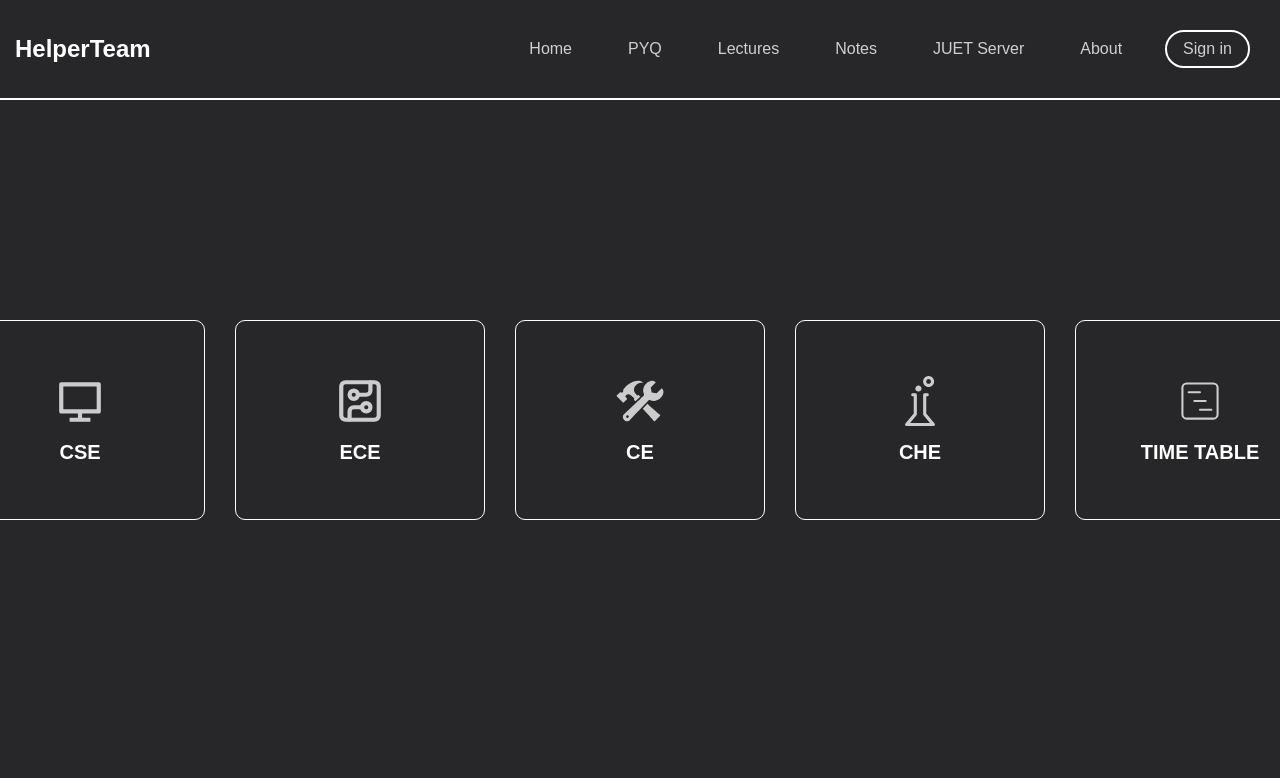
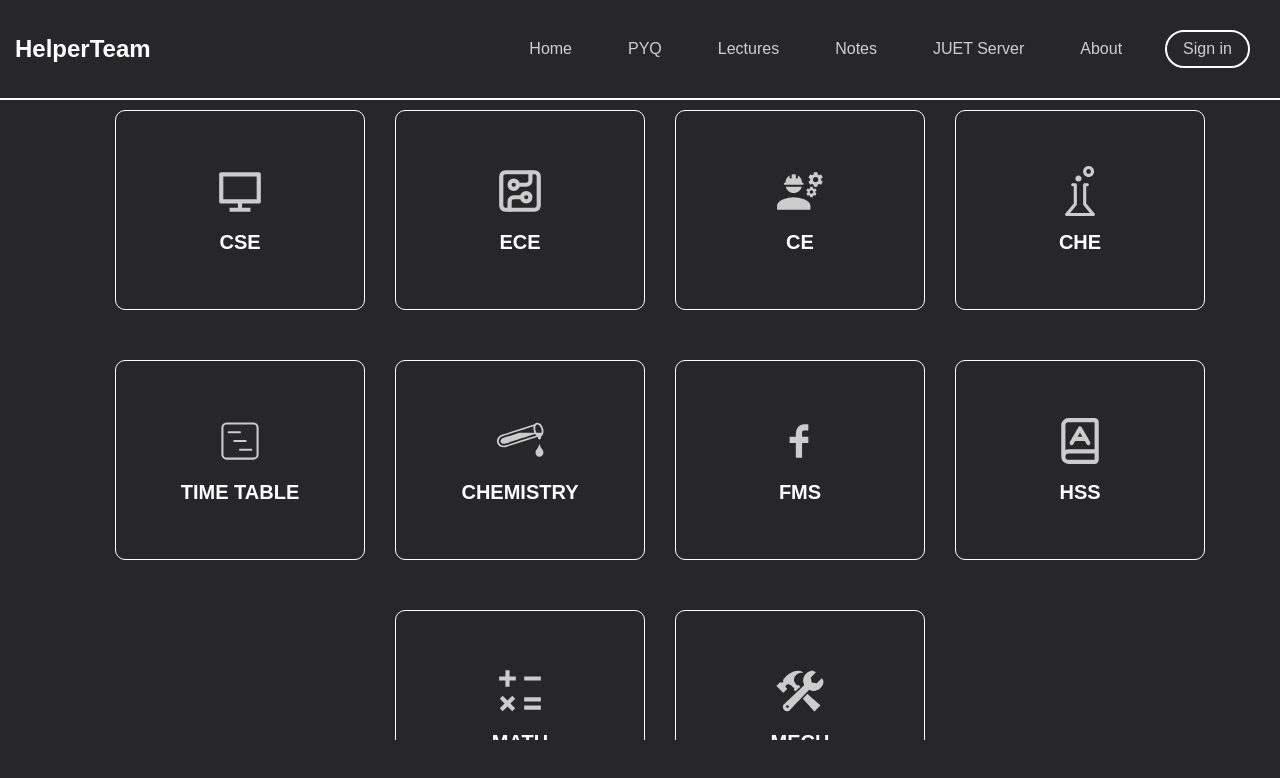
Before and after one commit to Indranil102/Helper_Team, a React (Create React App) app: page /juetserver in a window 1280 px wide. Shown: the top 778 px of the page. Built offline with nearby package versions, Linux system fonts and the light colour scheme; a web font is replaced by a local one.

Commit message:
icon updated of juetserver

```diff
--- a/src/Pages/SelectDepartment/SelectDepartment.css
+++ b/src/Pages/SelectDepartment/SelectDepartment.css
@@ -11,10 +11,11 @@
 
 .select-year-fullscreen {
   display: flex;
-  flex-direction: row;
-  align-items:center;
+  flex-direction: column;
+  align-items: center;
   justify-content: center;
   height: 80vh;
+  flex-wrap: wrap;
   width: 100%; /* Full viewport width */
   text-align: center; /* Center text elements inside the container */
    /* Optional background color */
@@ -27,10 +28,10 @@
 .contain {
   display: flex;
   flex-direction: row;
+  justify-content: center;
   align-items: center;
-  justify-content: center;
   gap: 30px;
-
+  flex-wrap: wrap;
    height: 80vh;
    width: 100%;
   padding-bottom: 20px;
--- a/src/Pages/SelectDepartment/SelectDepartment.jsx
+++ b/src/Pages/SelectDepartment/SelectDepartment.jsx
@@ -5,7 +5,11 @@ import { LuCircuitBoard } from "react-icons/lu";
 import { IoIosConstruct } from "react-icons/io";
 import { SlChemistry } from "react-icons/sl";
 import { CiViewTimeline } from "react-icons/ci";
-
+import { GiChemicalDrop } from "react-icons/gi";
+import { LuBookA } from "react-icons/lu";
+import { TiSocialFacebook } from "react-icons/ti";
+import { MdEngineering } from "react-icons/md";
+import { BiMath } from "react-icons/bi";
 
 const SelectDepartment = () => {
   return (
@@ -16,7 +20,7 @@ const SelectDepartment = () => {
           <a href="https://drive.google.com/drive/folders/1Ve3D7nfETE1Z-Ex5iLa6Uywi6QDuLhgc?usp=drive_link"><button className="box"  > <RiComputerLine />CSE</button></a>
           <a href="https://drive.google.com/drive/folders/1HeXlS04ETkFbdHKPsdzN8Y_eLKyVfk-D?usp=drive_link"><button className="box"  ><LuCircuitBoard />
           ECE</button></a>
-          <a href="https://drive.google.com/drive/folders/1pVsuiayY0BN6SGg28zz1HNVqlEwY-RV_?usp=drive_link"><button className="box"  ><IoIosConstruct />
+          <a href="https://drive.google.com/drive/folders/1pVsuiayY0BN6SGg28zz1HNVqlEwY-RV_?usp=drive_link"><button className="box"  ><MdEngineering />
           CE</button></a>
           <a href="https://drive.google.com/drive/folders/10CWI-bAk3obokvtyr6LFzFQQrCPOSjQd?usp=drive_link"><button className="box"  > <SlChemistry />
           CHE</button></a>
@@ -24,6 +28,16 @@ const SelectDepartment = () => {
           <a href="https://drive.google.com/drive/folders/1pVsuiayY0BN6SGg28zz1HNVqlEwY-RV_?usp=drive_link"><button className="box"  ><CiViewTimeline />
           TIME TABLE</button></a>
 
+          <a href="https://drive.google.com/drive/folders/1pVsuiayY0BN6SGg28zz1HNVqlEwY-RV_?usp=drive_link"><button className="box"  ><GiChemicalDrop />
+          CHEMISTRY</button></a>
+          <a href="https://drive.google.com/drive/folders/1pVsuiayY0BN6SGg28zz1HNVqlEwY-RV_?usp=drive_link"><button className="box"  ><TiSocialFacebook />
+          FMS</button></a>
+          <a href="https://drive.google.com/drive/folders/1pVsuiayY0BN6SGg28zz1HNVqlEwY-RV_?usp=drive_link"><button className="box"  ><LuBookA />
+          HSS</button></a>
+          <a href="https://drive.google.com/drive/folders/1pVsuiayY0BN6SGg28zz1HNVqlEwY-RV_?usp=drive_link"><button className="box"  ><BiMath />
+          MATH</button></a>
+          <a href="https://drive.google.com/drive/folders/1pVsuiayY0BN6SGg28zz1HNVqlEwY-RV_?usp=drive_link"><button className="box"  ><IoIosConstruct />
+          MECH</button></a>
           </div>
         </div>
     </div>
```
